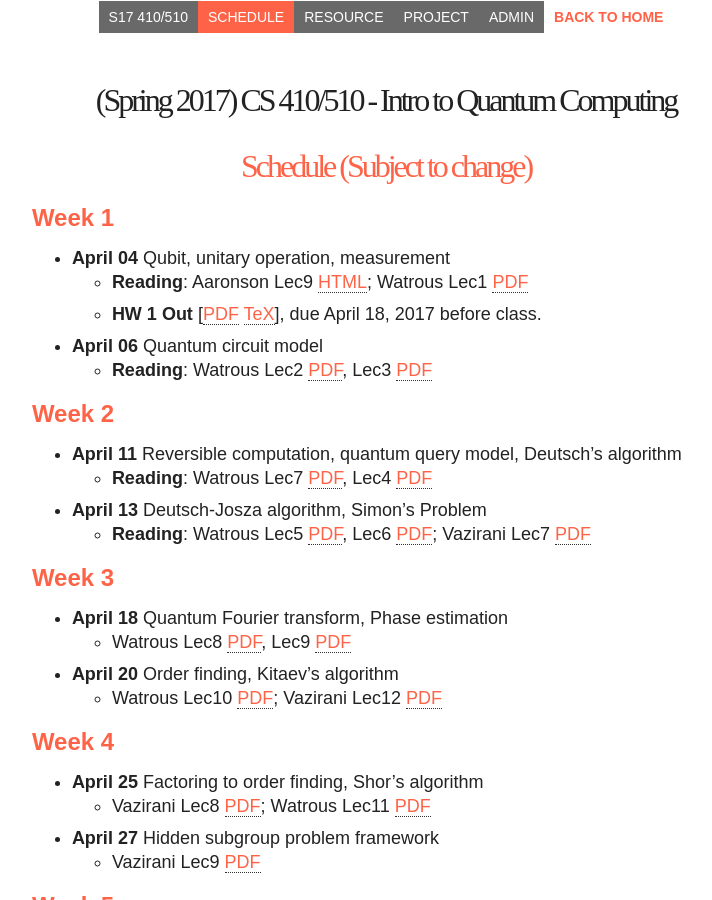
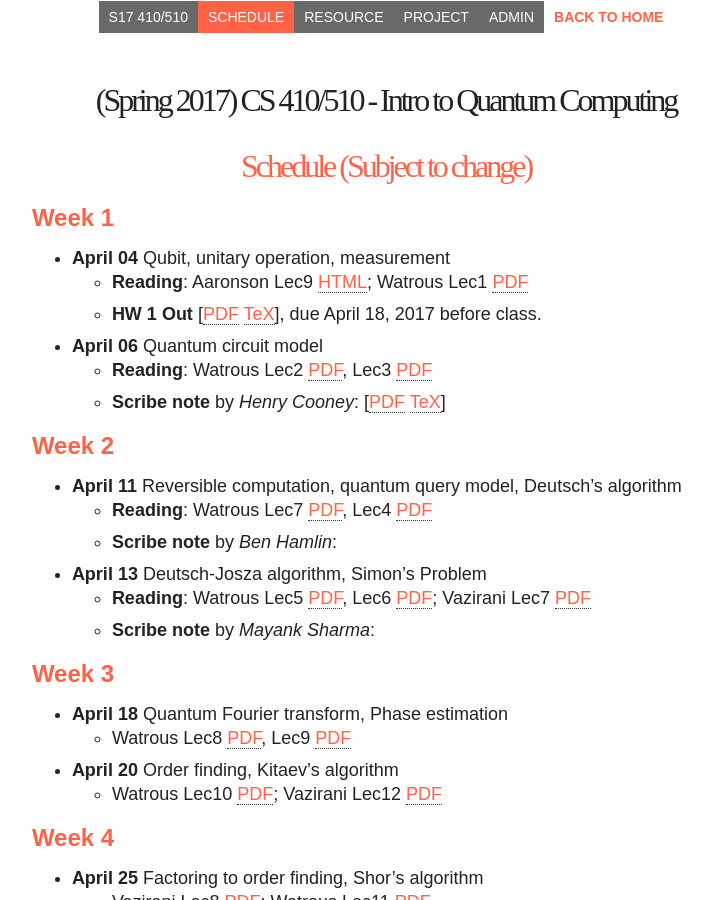
Before and after one commit to fangsonghub/fangsonghub.github.io, a Jekyll site: the page built from teaching/s17_4510_qc/schedule.md, in a window 1280 px wide and 900 px high. Shown: the whole window, without its empty margins (254-966 px from the left). Built offline with Jekyll 4.4.1, drawn with Linux system fonts in a browser that asks for light colours; nearby versions of some CDN libraries.

Commit message:
proj formls

```diff
--- a/teaching/s17_4510_qc/schedule.md
+++ b/teaching/s17_4510_qc/schedule.md
@@ -10,17 +10,19 @@ modified: 2017-04-04
 
 ## Week 1
 * **April 04** Qubit, unitary operation, measurement
-  *  **Reading**: Aaronson Lec9 [HTML](http://www.scottaaronson.com/democritus/lec9.html){:target="_blank"}; Watrous Lec1 [PDF](https://cs.uwaterloo.ca/~watrous/CPSC519/LectureNotes/01.pdf){:target="_blank"}
-  *  **HW 1 Out** [[PDF]({{base}}/teaching/s17_4510_qc/s17_qc_hw1.pdf){:target="_blank"} [TeX]({{base}}/teaching/s17_4510_qc/s17_qc_hw1.tex){:target="_blank"}], due April 18, 2017 before class.
+    *  **Reading**: Aaronson Lec9 [HTML](http://www.scottaaronson.com/democritus/lec9.html){:target="_blank"}; Watrous Lec1 [PDF](https://cs.uwaterloo.ca/~watrous/CPSC519/LectureNotes/01.pdf){:target="_blank"}
+    *  **HW 1 Out** [[PDF]({{base}}/teaching/s17_4510_qc/s17_qc_hw1.pdf){:target="_blank"} [TeX]({{base}}/teaching/s17_4510_qc/s17_qc_hw1.tex){:target="_blank"}], due April 18, 2017 before class.
 * **April 06** Quantum circuit model
-  *  **Reading**: Watrous Lec2 [PDF](https://cs.uwaterloo.ca/~watrous/CPSC519/LectureNotes/02.pdf){:target="_blank"}, Lec3 [PDF](https://cs.uwaterloo.ca/~watrous/CPSC519/LectureNotes/03.pdf){:target="_blank"}
-<!--  *  **Scribe note** by _Henry Cooney_: [[PDF](){:target="_blank"} [TeX](){:target="_blank"}] -->
+    *  **Reading**: Watrous Lec2 [PDF](https://cs.uwaterloo.ca/~watrous/CPSC519/LectureNotes/02.pdf){:target="_blank"}, Lec3 [PDF](https://cs.uwaterloo.ca/~watrous/CPSC519/LectureNotes/03.pdf){:target="_blank"}
+    *  **Scribe note** by _Henry Cooney_: [[PDF]({{base}}/teaching/s17_4510_qc/170406_hc.pdf){:target="_blank"} [TeX]({{base}}/teaching/s17_4510_qc/170406_hc.tex){:target="_blank"}]
 
 ## Week 2
 *  **April 11** Reversible computation, quantum query model, Deutsch's algorithm
-   *  **Reading**: Watrous Lec7 [PDF](https://cs.uwaterloo.ca/~watrous/CPSC519/LectureNotes/07.pdf){:target="_blank"}, Lec4 [PDF](https://cs.uwaterloo.ca/~watrous/CPSC519/LectureNotes/04.pdf){:target="_blank"}
+    *  **Reading**: Watrous Lec7 [PDF](https://cs.uwaterloo.ca/~watrous/CPSC519/LectureNotes/07.pdf){:target="_blank"}, Lec4 [PDF](https://cs.uwaterloo.ca/~watrous/CPSC519/LectureNotes/04.pdf){:target="_blank"}
+    *  **Scribe note** by _Ben Hamlin_: <!--[[PDF]({{base}}/teaching/s17_4510_qc/){:target="_blank"} [TeX]({{base}}/teaching/s17_4510_qc/){:target="_blank"}]-->
 *  **April 13** Deutsch-Josza algorithm, Simon's Problem
-   *  **Reading**: Watrous Lec5 [PDF](https://cs.uwaterloo.ca/~watrous/CPSC519/LectureNotes/05.pdf){:target="_blank"}, Lec6 [PDF](https://cs.uwaterloo.ca/~watrous/CPSC519/LectureNotes/06.pdf){:target="_blank"}; Vazirani Lec7 [PDF](https://people.eecs.berkeley.edu/~vazirani/s07quantum/notes/lecture7.pdf){:target="_blank"}
+    *  **Reading**: Watrous Lec5 [PDF](https://cs.uwaterloo.ca/~watrous/CPSC519/LectureNotes/05.pdf){:target="_blank"}, Lec6 [PDF](https://cs.uwaterloo.ca/~watrous/CPSC519/LectureNotes/06.pdf){:target="_blank"}; Vazirani Lec7 [PDF](https://people.eecs.berkeley.edu/~vazirani/s07quantum/notes/lecture7.pdf){:target="_blank"}
+    *  **Scribe note** by _Mayank Sharma_: <!--[[PDF]({{base}}/teaching/s17_4510_qc/){:target="_blank"} [TeX]({{base}}/teaching/s17_4510_qc/){:target="_blank"}]-->
 
 ## Week 3
 *  **April 18** Quantum Fourier transform, Phase estimation
```
